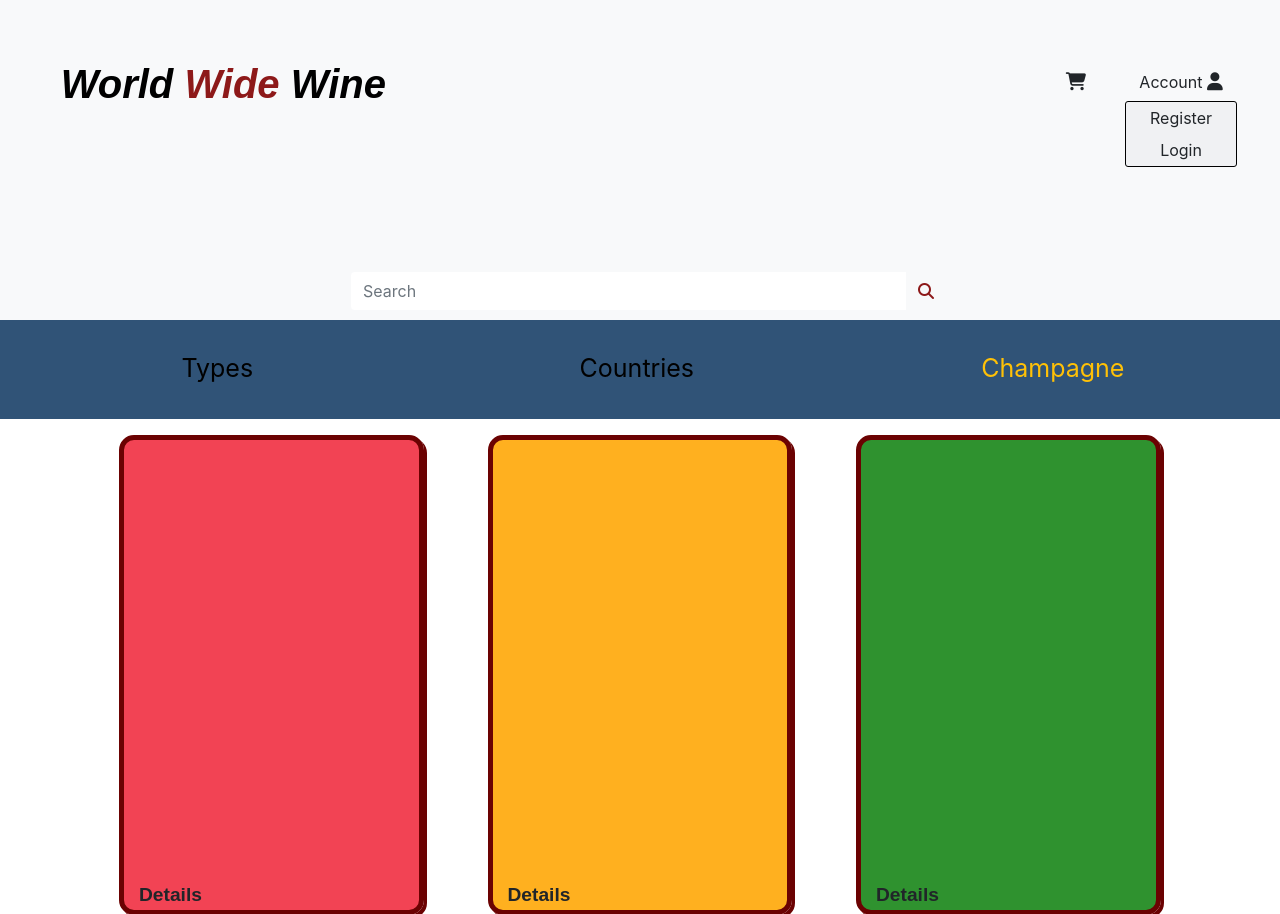
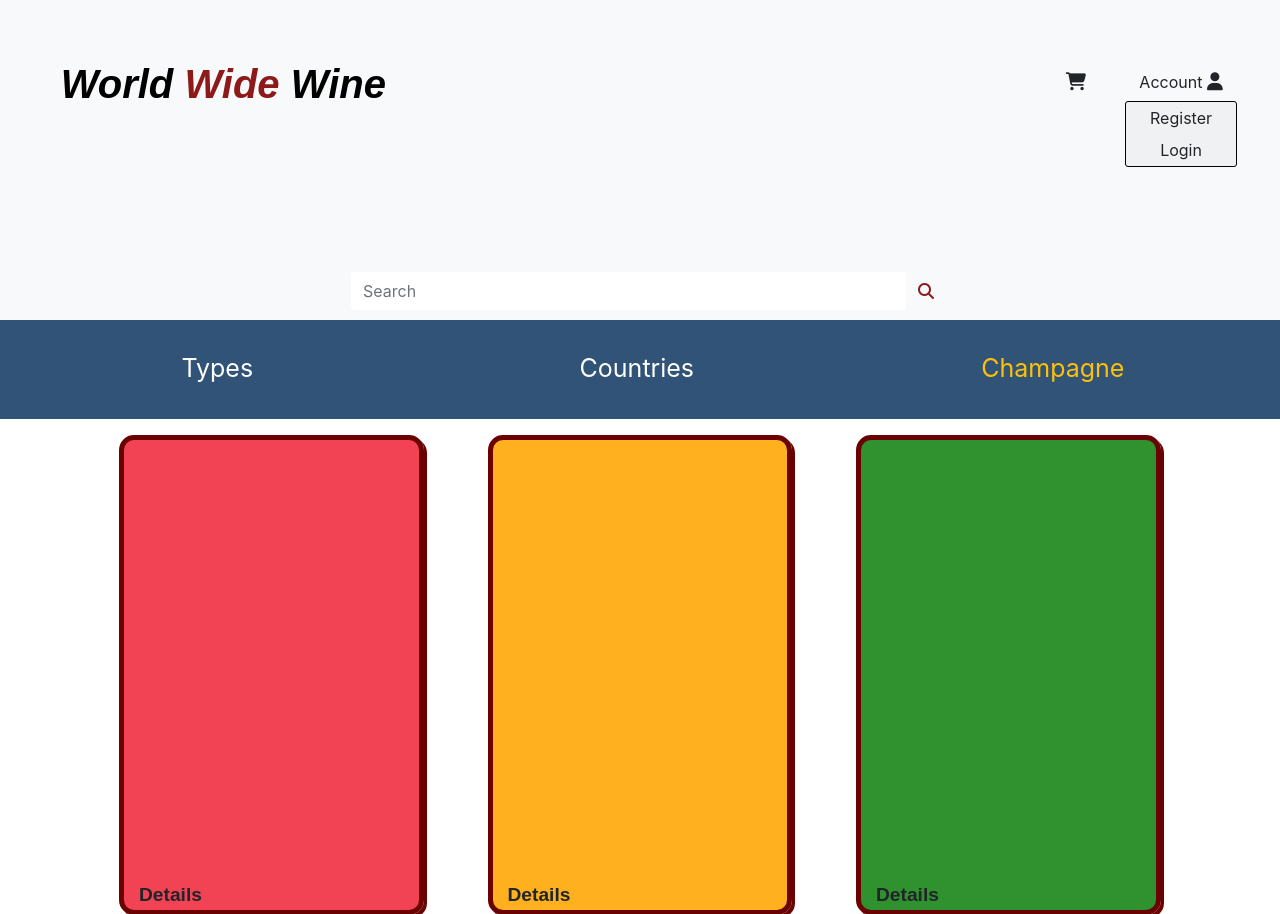
Before and after one commit to Code-Institute-Submissions/GiovanniSalvi-World_Wide_Wine_JulyResub, a Django app: page /stock/ in a window 1280 px wide. Shown: the top 914 px of the page. Run offline with Django 3.2, Linux system fonts and the light colour scheme; parts of the project's set-up code (start-up, migrations or seed data) failed here and were passed over; some libraries are stand-ins or nearby versions.

Commit message:
procfile error fix it

```diff
--- a/static/css/base.css
+++ b/static/css/base.css
@@ -129,7 +129,7 @@
     background-color: #003975ce;
 }
 .list a {
-    color: black;
+    color: white;
     cursor: pointer;
     text-decoration: none;
     font-size: 20px;
@@ -442,7 +442,7 @@ li:hover .navbar_list{
 .dropdown-toggle {
     white-space: nowrap;
     font-size: 25px;
-    color: black;
+    color: white;
 }
 .dropdown-toggle:hover {
     color: #b4101d;
```
Also changed, not shown: 1 other file.
